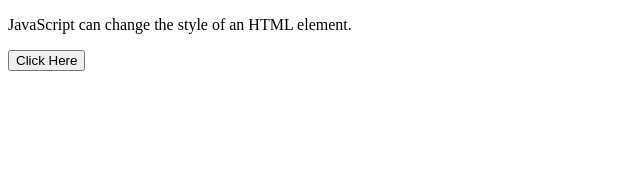
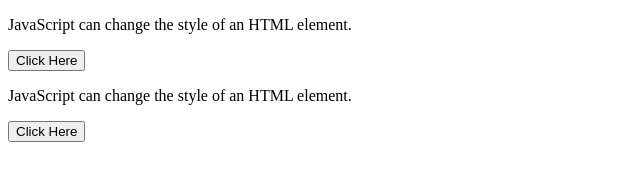
Before and after one commit to SRILAKSHMI576/html_basics, a plain HTML site: page JS/change_font_size.html in a window 1280 px wide. Shown: the whole page, without its empty margins (0-640 px from the left). Drawn offline with Linux system fonts and the light colour scheme.

Commit message:
Change_font_sizez

```diff
--- a/JS/change_font_size.html
+++ b/JS/change_font_size.html
@@ -4,8 +4,11 @@
 <head>
 
 <body>
+
     <p id="demo">JavaScript can change the style of an HTML element.</p>
     <button onclick="document.getElementById('demo').style.fontSize='35px'">Click Here</button>
+    <p id="demo1">JavaScript can change the style of an HTML element.</p>
+    <button onclick="document.getElementById('demo1').style.display='none'">Click Here</button>
 </body>
 </head>
 
```
